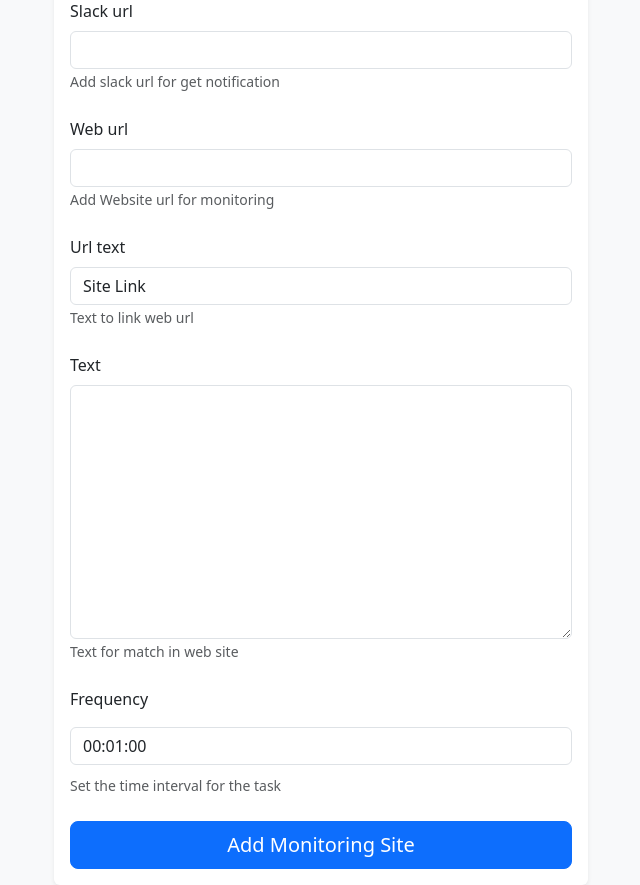
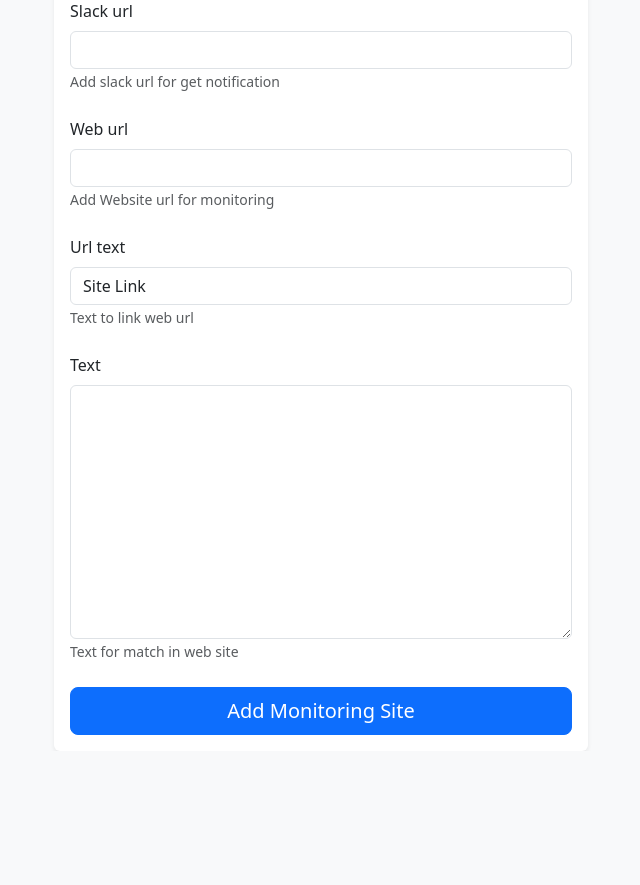
Before and after one commit to ankiraos/Monitoring-Site, a Django app: page /add in a window 1280 px wide. Shown: the part 156-1041 px from the top of the page, without its empty margins (319-959 px from the left). After the commit the page ends 891 px from the top, so only its background shows below. Run offline with Django 5.2, Linux system fonts and the light colour scheme; the visitor is signed in with stand-in values (Sample User, id 1); parts of the project's set-up code (start-up, migrations or seed data) failed here and were passed over.

Commit message:
update files

```diff
--- a/celery_project/settings.py
+++ b/celery_project/settings.py
@@ -12,6 +12,7 @@ https://docs.djangoproject.com/en/5.1/ref/settings/
 
 from .secret import *
 import os
+import jwt
 
 # Application definition
 
@@ -140,8 +141,7 @@ ACCOUNT_EMAIL_VERIFICATION = "none"
 # Disable HMAC for email confirmation (optional)
 ACCOUNT_EMAIL_CONFIRMATION_HMAC = False
 
-# Disable email confirmation for new users
-ACCOUNT_EMAIL_CONFIRMATION_COOLDOWN = 0
+
 ACCOUNT_EMAIL_CONFIRMATION_EXPIRE_DAYS = 0
 
 # Optional: If you don't want to require an email at all
--- a/myapp/forms.py
+++ b/myapp/forms.py
@@ -22,14 +22,11 @@ class LoginForm(forms.Form):
 class SiteCheckerForm(forms.ModelForm):
     class Meta:
         model = SiteChecker
-        fields = ["slack_url", "web_url", "url_text", "text", "frequency"]
+        fields = ["slack_url", "web_url", "url_text", "text"]
         widgets = {
             "name": forms.TextInput(attrs={"class": "form-control"}),
             "slack_url": forms.URLInput(attrs={"class": "form-control"}),
             "web_url": forms.URLInput(attrs={"class": "form-control"}),
             "url_text": forms.TextInput(attrs={"class": "form-control"}),
             "text": forms.Textarea(attrs={"class": "form-control"}),
-            "frequency": forms.TimeInput(
-                attrs={"class": "form-control my-2", "type": "text"}
-            ),
         }
--- a/myapp/models.py
+++ b/myapp/models.py
@@ -21,5 +21,7 @@ class SiteChecker(models.Model):
     )
     text = models.CharField(max_length=200, help_text="Text for match in web site")
     frequency = models.DurationField(
-        help_text="Set the time interval for the task", default=timedelta(minutes=1)
+        help_text="Set the time interval for the task",
+        default=timedelta(minutes=1),
+        null=True,
     )
--- a/myapp/task.py
+++ b/myapp/tasks.py
@@ -1,10 +1,6 @@
 from celery import shared_task
 import requests
-from .models import SiteChecker
-from time import sleep
-import json
-from datetime import datetime
-from google_play_scraper import search
+from myapp.models import SiteChecker
 
 
 @shared_task
--- a/myapp/templates/add_sites.html
+++ b/myapp/templates/add_sites.html
@@ -40,11 +40,11 @@
                         </div>
 
                         <!-- Frequency Field -->
-                        <div class="form-group mb-4">
+                        <!-- <div class="form-group mb-4">
                             <label for="{{ form.frequency.id_for_label }}" class="form-label">{{ form.frequency.label }}</label>
                             {{ form.frequency }}
                             <small class="form-text text-muted">{{ form.frequency.help_text }}</small>
-                        </div>
+                        </div> -->
 
                         <!-- Submit Button -->
                         <div class="d-grid">
--- a/myapp/views.py
+++ b/myapp/views.py
@@ -1,5 +1,4 @@
 from django.shortcuts import render, redirect
-from celery_project.celery import add
 from .forms import SiteCheckerForm, LoginForm
 from .models import SiteChecker
 from django.contrib.auth.decorators import login_required
@@ -76,7 +75,7 @@ def add_site(request):
                 text=text,
                 frequency=frequency,
             )
-            return redirect("home")
+            return redirect("home_page")
     else:
         form = SiteCheckerForm()
     return render(request, "add_sites.html", context={"form": form})
```
Also changed, not shown: celery_project/celery.py (+1 -7 lines), myapp/migrations/0002_alter_sitechecker_frequency.py (added).
